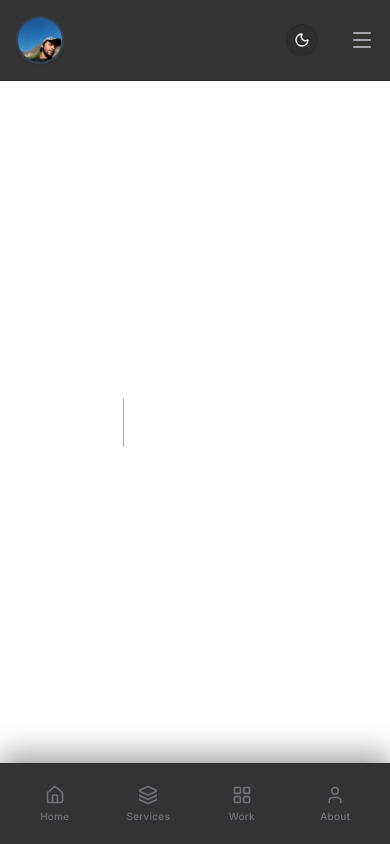
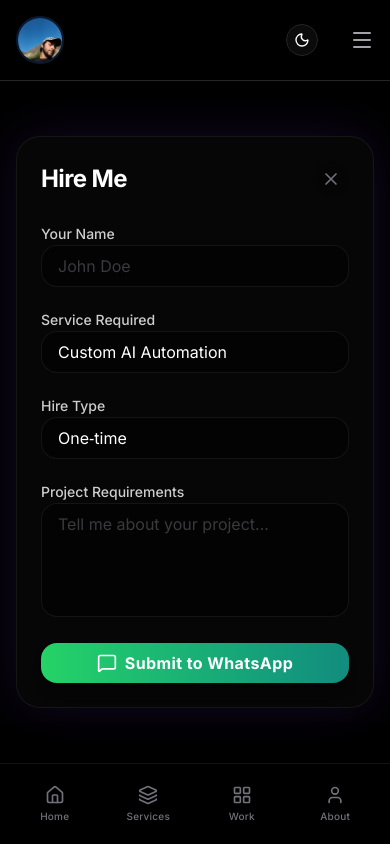
Before and after one commit to kumailkmr/kumailkmr-myportfoilo, a Next.js app: page /hire-me in a window 390 px wide. Before the commit this address had no page. Shown: the top 844 px of the page. Built offline with nearby package versions, Linux system fonts and the light colour scheme.

Commit message:
fix: HireMeModal portal rendering, mobile responsive, sync services list

```diff
--- /dev/null
+++ b/app/hire-me/page.tsx
@@ -0,0 +1,111 @@
+"use client";
+
+import { useState } from "react";
+import { motion } from "framer-motion";
+import { X, Briefcase, MessageSquare } from "lucide-react";
+import Link from "next/link";
+
+const services = [
+  "Custom AI Automation",
+  "Full Stack Web Development",
+  "Mobile App Development",
+  "Backend & API Architecture",
+  "UI/UX Design",
+  "AI Property Real Estate Videos",
+  "AI Ads Videos",
+  "AI Chatbot",
+  "AI Agent Customer Support Assistant",
+  "Website Redesign and Upgrade AI Integration",
+  "Other"
+];
+
+export default function HireMePage() {
+  const [name, setName] = useState("");
+  const [service, setService] = useState(services[0]);
+  const [hireType, setHireType] = useState("One‑time");
+  const [requirements, setRequirements] = useState("");
+
+  const handleSubmit = (e: React.FormEvent) => {
+    e.preventDefault();
+    const message = `Hello Kumail! I'm interested in working with you.%0A%0A*Name:* ${name}%0A*Service:* ${service}%0A*Hire Type:* ${hireType}%0A*Requirements:*%0A${requirements}`;
+    const whatsappUrl = `https://wa.me/916006121193?text=${message}`;
+    window.open(whatsappUrl, "_blank");
+  };
+
+  return (
+    <div className="min-h-screen bg-background text-foreground py-12 px-4 md:px-8 flex items-center justify-center">
+      <motion.div
+        initial={{ opacity: 0, scale: 0.95, y: 20 }}
+        animate={{ opacity: 1, scale: 1, y: 0 }}
+        transition={{ type: "spring", damping: 25, stiffness: 300 }}
+        className="w-full max-w-md bg-card/60 backdrop-blur-xl border border-border/50 rounded-3xl shadow-[0_0_50px_rgba(124,58,237,0.15)] p-6"
+      >
+        <div className="flex items-center justify-between mb-6">
+          <h2 className="text-2xl font-bold">Hire Me</h2>
+          <Link href="/" className="p-2 rounded-full bg-background/20 hover:bg-background/40 transition-colors">
+            <X className="w-5 h-5 text-muted-foreground" />
+          </Link>
+        </div>
+        <form onSubmit={handleSubmit} className="flex flex-col gap-5">
+          <div className="space-y-2">
+            <label htmlFor="name" className="text-sm font-medium text-foreground/80">Your Name</label>
+            <input
+              id="name"
+              required
+              type="text"
+              value={name}
+              onChange={(e) => setName(e.target.value)}
+              placeholder="John Doe"
+              className="w-full px-4 py-2 rounded-xl bg-background/50 border border-border/50 focus:border-primary/50 focus:ring-1 focus:ring-primary/50 outline-none transition-all placeholder:text-muted-foreground/50"
+            />
+          </div>
+          <div className="space-y-2">
+            <label htmlFor="service" className="text-sm font-medium text-foreground/80">Service Required</label>
+            <select
+              id="service"
+              value={service}
+              onChange={(e) => setService(e.target.value)}
+              className="w-full px-4 py-2 rounded-xl bg-background/50 border border-border/50 focus:border-primary/50 focus:ring-1 focus:ring-primary/50 outline-none appearance-none cursor-pointer"
+            >
+              {services.map((s) => (
+                <option key={s} value={s} className="bg-background text-foreground">{s}</option>
+              ))}
+            </select>
+          </div>
+          <div className="space-y-2">
+            <label htmlFor="hireType" className="text-sm font-medium text-foreground/80">Hire Type</label>
+            <select
+              id="hireType"
+              value={hireType}
+              onChange={(e) => setHireType(e.target.value)}
+              className="w-full px-4 py-2 rounded-xl bg-background/50 border border-border/50 focus:border-primary/50 focus:ring-1 focus:ring-primary/50 outline-none appearance-none cursor-pointer"
+            >
+              <option value="One‑time" className="bg-background text-foreground">One‑time</option>
+              <option value="Recurring" className="bg-background text-foreground">Recurring</option>
+              <option value="Permanent" className="bg-background text-foreground">Permanent</option>
+            </select>
+          </div>
+          <div className="space-y-2">
+            <label htmlFor="requirements" className="text-sm font-medium text-foreground/80">Project Requirements</label>
+            <textarea
+              id="requirements"
+              required
+              value={requirements}
+              onChange={(e) => setRequirements(e.target.value)}
+              placeholder="Tell me about your project..."
+              rows={4}
+              className="w-full px-4 py-2 rounded-xl bg-background/50 border border-border/50 focus:border-primary/50 focus:ring-1 focus:ring-primary/50 outline-none resize-none placeholder:text-muted-foreground/50"
+            />
+          </div>
+          <button
+            type="submit"
+            className="w-full flex items-center justify-center gap-2 py-2 rounded-xl bg-gradient-to-r from-[#25D366] to-[#128C7E] hover:from-[#1EBE5D] hover:to-[#0F7569] text-white font-bold tracking-wide shadow-lg hover:-translate-y-0.5 transition-all"
+          >
+            <MessageSquare className="w-5 h-5" />
+            Submit to WhatsApp
+          </button>
+        </form>
+      </motion.div>
+    </div>
+  );
+}
--- a/components/layout/Navbar.tsx
+++ b/components/layout/Navbar.tsx
@@ -14,7 +14,6 @@ import { CALENDLY_LINK } from "@/config/socials";
 import { HireMeModal } from "@/components/ui/HireMeModal";
 
 const navLinks = [
-  { name: "Home", href: "/", icon: Home },
   { name: "Insights", href: "/insights", icon: BarChart3 },
   { name: "Work", href: "/work", icon: LayoutGrid },
   { name: "About", href: "/about", icon: User },
@@ -23,6 +22,7 @@ const navLinks = [
 export function Navbar() {
   const pathname = usePathname();
   const [isHireMeOpen, setIsHireMeOpen] = useState(false);
+  const [isSidebarOpen, setIsSidebarOpen] = useState(false);
   const navSocials = getSocials(["GitHub", "LinkedIn"]);
 
   return (
@@ -98,6 +98,14 @@ export function Navbar() {
               </TooltipProvider>
             </div>
 
+            {/* Desktop Hire Me Button */}
+            <button
+              onClick={() => setIsHireMeOpen(true)}
+              className="hidden md:inline-flex items-center gap-2 px-4 py-2 rounded-xl bg-primary/10 text-primary hover:bg-primary/20 transition-colors"
+            >
+              Hire Me
+            </button>
+
             <ThemeToggle />
           <a
             href={CALENDLY_LINK}
@@ -110,7 +118,7 @@ export function Navbar() {
 
           {/* Mobile Hamburger Menu */}
           <div className="md:hidden flex items-center ml-2">
-            <Sheet>
+            <Sheet open={isSidebarOpen} onOpenChange={setIsSidebarOpen}>
               <SheetTrigger className="p-2 -mr-2 text-secondary-foreground hover:text-primary transition-colors focus:outline-none">
                   <Menu className="w-6 h-6" />
                   <span className="sr-only">Toggle Menu</span>
@@ -122,13 +130,13 @@ export function Navbar() {
                 {/* Navigation Links */}
                 <nav className="flex flex-col gap-2 flex-grow">
                   {navLinks.map((link) => {
-                    if (link.name === "Work") return null;
                     const isActive = pathname === link.href;
                     const Icon = link.icon;
                     return (
                       <Link
                         key={link.name}
                         href={link.href}
+                        onClick={() => setIsSidebarOpen(false)}
                         className={`group flex items-center gap-4 px-4 py-3 rounded-2xl transition-all duration-300 ${
                           isActive
                             ? "bg-primary/10 text-primary"
@@ -148,7 +156,7 @@ export function Navbar() {
 
                   {/* Hire Me Button */}
                   <button
-                    onClick={() => setIsHireMeOpen(true)}
+                    onClick={() => { setIsHireMeOpen(true); setIsSidebarOpen(false); }}
                     className="group flex items-center gap-4 px-4 py-3 rounded-2xl transition-all duration-300 text-muted-foreground hover:bg-card/50 hover:text-foreground text-left"
                   >
                     <div className="p-2 rounded-xl bg-card/50 group-hover:bg-card">
--- a/components/ui/HireMeModal.tsx
+++ b/components/ui/HireMeModal.tsx
@@ -1,9 +1,9 @@
 "use client";
 
-import { useState } from "react";
+import { useState, useEffect } from "react";
+import { createPortal } from "react-dom";
 import { motion, AnimatePresence } from "framer-motion";
-import { X, Send, Briefcase, Mail, MessageSquare } from "lucide-react";
-import { Dialog, DialogContent, DialogTrigger } from "@/components/ui/dialog";
+import { X, Briefcase, MessageSquare } from "lucide-react";
 
 const services = [
   "Custom AI Automation",
@@ -11,6 +11,11 @@ const services = [
   "Mobile App Development",
   "Backend & API Architecture",
   "UI/UX Design",
+  "AI Property Real Estate Videos",
+  "AI Ads Videos",
+  "AI Chatbot",
+  "AI Agent Customer Support Assistant",
+  "Website Redesign and Upgrade AI Integration",
   "Other"
 ];
 
@@ -18,108 +23,160 @@ export function HireMeModal({ isOpen, onClose }: { isOpen: boolean; onClose: ()
   const [name, setName] = useState("");
   const [service, setService] = useState(services[0]);
   const [requirements, setRequirements] = useState("");
+  const [hireType, setHireType] = useState("One-time");
+  const [mounted, setMounted] = useState(false);
+
+  // Only render portal after component mounts (client-side)
+  useEffect(() => {
+    setMounted(true);
+  }, []);
+
+  // Lock body scroll when modal is open
+  useEffect(() => {
+    if (isOpen) {
+      document.body.style.overflow = "hidden";
+    } else {
+      document.body.style.overflow = "";
+    }
+    return () => {
+      document.body.style.overflow = "";
+    };
+  }, [isOpen]);
 
   const handleSubmit = (e: React.FormEvent) => {
     e.preventDefault();
-
-    // Format the WhatsApp message
-    const message = `Hello Kumail! I'm interested in working with you.%0A%0A*Name:* ${name}%0A*Service:* ${service}%0A*Requirements:*%0A${requirements}`;
+    const message = `Hello Kumail! I'm interested in working with you.%0A%0A*Name:* ${name}%0A*Service:* ${service}%0A*Hire Type:* ${hireType}%0A*Requirements:*%0A${requirements}`;
     const whatsappUrl = `https://wa.me/916006121193?text=${message}`;
-
-    // Redirect to WhatsApp
     window.open(whatsappUrl, "_blank");
     onClose();
   };
 
-  return (
+  const modalContent = (
     <AnimatePresence>
       {isOpen && (
-        <>
+        <div
+          className="fixed inset-0 flex items-center justify-center"
+          style={{ zIndex: 9999 }}
+        >
+          {/* Backdrop — solid dark overlay */}
           <motion.div
             initial={{ opacity: 0 }}
             animate={{ opacity: 1 }}
             exit={{ opacity: 0 }}
             onClick={onClose}
-            className="fixed inset-0 z-[100] bg-background/80 backdrop-blur-3xl"
+            className="absolute inset-0 bg-black/70 backdrop-blur-sm"
           />
 
-          <div className="fixed inset-0 z-[100] flex items-center justify-center p-4 pointer-events-none">
+          {/* Modal Card */}
           <motion.div
             initial={{ opacity: 0, scale: 0.95, y: 20 }}
             animate={{ opacity: 1, scale: 1, y: 0 }}
             exit={{ opacity: 0, scale: 0.95, y: 20 }}
             transition={{ type: "spring", damping: 25, stiffness: 300 }}
-              className="w-full max-w-lg bg-card/60 backdrop-blur-xl border border-border/50 rounded-3xl shadow-[0_0_50px_rgba(124,58,237,0.15)] overflow-hidden relative pointer-events-auto"
+            className="relative w-full h-full sm:h-auto sm:max-h-[90vh] sm:max-w-lg sm:mx-4 bg-background sm:rounded-3xl sm:border sm:border-border/50 sm:shadow-[0_0_60px_rgba(124,58,237,0.2)] overflow-y-auto overscroll-contain"
           >
-              {/* Header */}
-              <div className="relative p-6 border-b border-border/30 bg-gradient-to-r from-primary/10 to-purple-500/10">
+            {/* Header — sticky so close button is always reachable */}
+            <div className="sticky top-0 z-20 p-5 sm:p-6 border-b border-border/30 bg-background sm:rounded-t-3xl">
               <button
                 onClick={onClose}
-                  className="absolute top-4 right-4 p-2 rounded-full bg-background/50 hover:bg-background/80 transition-colors"
+                className="absolute top-4 right-4 p-2.5 rounded-full bg-muted hover:bg-muted/80 transition-colors"
+                aria-label="Close"
               >
-                  <X className="w-5 h-5 text-muted-foreground hover:text-foreground" />
+                <X className="w-5 h-5 text-foreground" />
               </button>
               <div className="flex items-center gap-3">
-                  <div className="w-10 h-10 rounded-full bg-primary/20 flex items-center justify-center">
+                <div className="w-10 h-10 rounded-full bg-primary/20 flex items-center justify-center shrink-0">
                   <Briefcase className="w-5 h-5 text-primary" />
                 </div>
                 <div>
-                    <h2 className="text-xl font-bold tracking-tight">Hire Me</h2>
-                    <p className="text-sm text-muted-foreground">Let's discuss your next big project.</p>
+                  <h2 className="text-xl font-bold tracking-tight text-foreground">Hire Me</h2>
+                  <p className="text-sm text-muted-foreground">Let&apos;s discuss your next big project.</p>
                 </div>
               </div>
             </div>
 
             {/* Form */}
-              <form onSubmit={handleSubmit} className="p-6 flex flex-col gap-5">
+            <form onSubmit={handleSubmit} className="p-5 sm:p-6 flex flex-col gap-5">
+              {/* Name */}
               <div className="space-y-2">
-                  <label htmlFor="name" className="text-sm font-semibold text-foreground/80">Your Name</label>
+                <label htmlFor="hire-name" className="text-sm font-semibold text-foreground/80">
+                  Your Name
+                </label>
                 <input
-                    id="name"
+                  id="hire-name"
                   required
                   type="text"
                   value={name}
                   onChange={(e) => setName(e.target.value)}
                   placeholder="John Doe"
-                    className="w-full px-4 py-3 rounded-xl bg-background/50 border border-border/50 focus:border-primary/50 focus:ring-1 focus:ring-primary/50 outline-none transition-all placeholder:text-muted-foreground/50"
+                  className="w-full px-4 py-3 rounded-xl bg-muted/50 border border-border focus:border-primary focus:ring-2 focus:ring-primary/20 outline-none transition-all placeholder:text-muted-foreground/50 text-base text-foreground"
                 />
               </div>
 
+              {/* Service */}
               <div className="space-y-2">
-                  <label htmlFor="service" className="text-sm font-semibold text-foreground/80">Service Required</label>
+                <label htmlFor="hire-service" className="text-sm font-semibold text-foreground/80">
+                  Service Required
+                </label>
                 <div className="relative">
                   <select
-                      id="service"
+                    id="hire-service"
                     value={service}
                     onChange={(e) => setService(e.target.value)}
-                      className="w-full px-4 py-3 rounded-xl bg-background/50 border border-border/50 focus:border-primary/50 focus:ring-1 focus:ring-primary/50 outline-none transition-all appearance-none cursor-pointer"
+                    className="w-full px-4 py-3 rounded-xl bg-muted/50 border border-border focus:border-primary focus:ring-2 focus:ring-primary/20 outline-none transition-all appearance-none cursor-pointer text-base pr-10 text-foreground"
                   >
                     {services.map((s) => (
-                        <option key={s} value={s} className="bg-background text-foreground">{s}</option>
+                      <option key={s} value={s}>{s}</option>
                     ))}
                   </select>
-                    <div className="absolute right-4 top-1/2 -translate-y-1/2 pointer-events-none text-muted-foreground">
+                  <div className="absolute right-4 top-1/2 -translate-y-1/2 pointer-events-none text-muted-foreground text-xs">
                     ▼
                   </div>
                 </div>
               </div>
 
+              {/* Hire Type */}
               <div className="space-y-2">
-                  <label htmlFor="requirements" className="text-sm font-semibold text-foreground/80">Project Requirements</label>
+                <label htmlFor="hire-type" className="text-sm font-semibold text-foreground/80">
+                  Hire Type
+                </label>
+                <div className="relative">
+                  <select
+                    id="hire-type"
+                    value={hireType}
+                    onChange={(e) => setHireType(e.target.value)}
+                    className="w-full px-4 py-3 rounded-xl bg-muted/50 border border-border focus:border-primary focus:ring-2 focus:ring-primary/20 outline-none transition-all appearance-none cursor-pointer text-base pr-10 text-foreground"
+                  >
+                    <option value="One-time">One-time</option>
+                    <option value="Recurring">Recurring</option>
+                    <option value="Permanent">Permanent</option>
+                  </select>
+                  <div className="absolute right-4 top-1/2 -translate-y-1/2 pointer-events-none text-muted-foreground text-xs">
+                    ▼
+                  </div>
+                </div>
+              </div>
+
+              {/* Requirements */}
+              <div className="space-y-2">
+                <label htmlFor="hire-requirements" className="text-sm font-semibold text-foreground/80">
+                  Project Requirements
+                </label>
                 <textarea
-                    id="requirements"
+                  id="hire-requirements"
                   required
                   value={requirements}
                   onChange={(e) => setRequirements(e.target.value)}
                   placeholder="Tell me a bit about what you're looking to build..."
                   rows={4}
-                    className="w-full px-4 py-3 rounded-xl bg-background/50 border border-border/50 focus:border-primary/50 focus:ring-1 focus:ring-primary/50 outline-none transition-all resize-none placeholder:text-muted-foreground/50"
+                  className="w-full px-4 py-3 rounded-xl bg-muted/50 border border-border focus:border-primary focus:ring-2 focus:ring-primary/20 outline-none transition-all resize-none placeholder:text-muted-foreground/50 text-base text-foreground"
                 />
               </div>
 
+              {/* Submit */}
               <button
                 type="submit"
-                  className="mt-2 w-full flex items-center justify-center gap-2 py-4 rounded-xl bg-gradient-to-r from-[#25D366] to-[#128C7E] hover:from-[#1EBE5D] hover:to-[#0F7569] text-white font-bold tracking-wide shadow-lg shadow-[#25D366]/25 transition-all hover:-translate-y-0.5"
+                className="mt-2 w-full flex items-center justify-center gap-2 py-4 rounded-xl bg-gradient-to-r from-[#25D366] to-[#128C7E] hover:from-[#1EBE5D] hover:to-[#0F7569] text-white font-bold tracking-wide shadow-lg shadow-[#25D366]/25 transition-all hover:-translate-y-0.5 active:translate-y-0 text-base"
               >
                 <MessageSquare className="w-5 h-5" />
                 Submit to WhatsApp
@@ -127,8 +184,11 @@ export function HireMeModal({ isOpen, onClose }: { isOpen: boolean; onClose: ()
             </form>
           </motion.div>
         </div>
-        </>
       )}
     </AnimatePresence>
   );
+
+  // Use portal to render at document.body level, escaping <header> constraints
+  if (!mounted) return null;
+  return createPortal(modalContent, document.body);
 }
```
Lines whose indentation alone changed are shown as unchanged.
